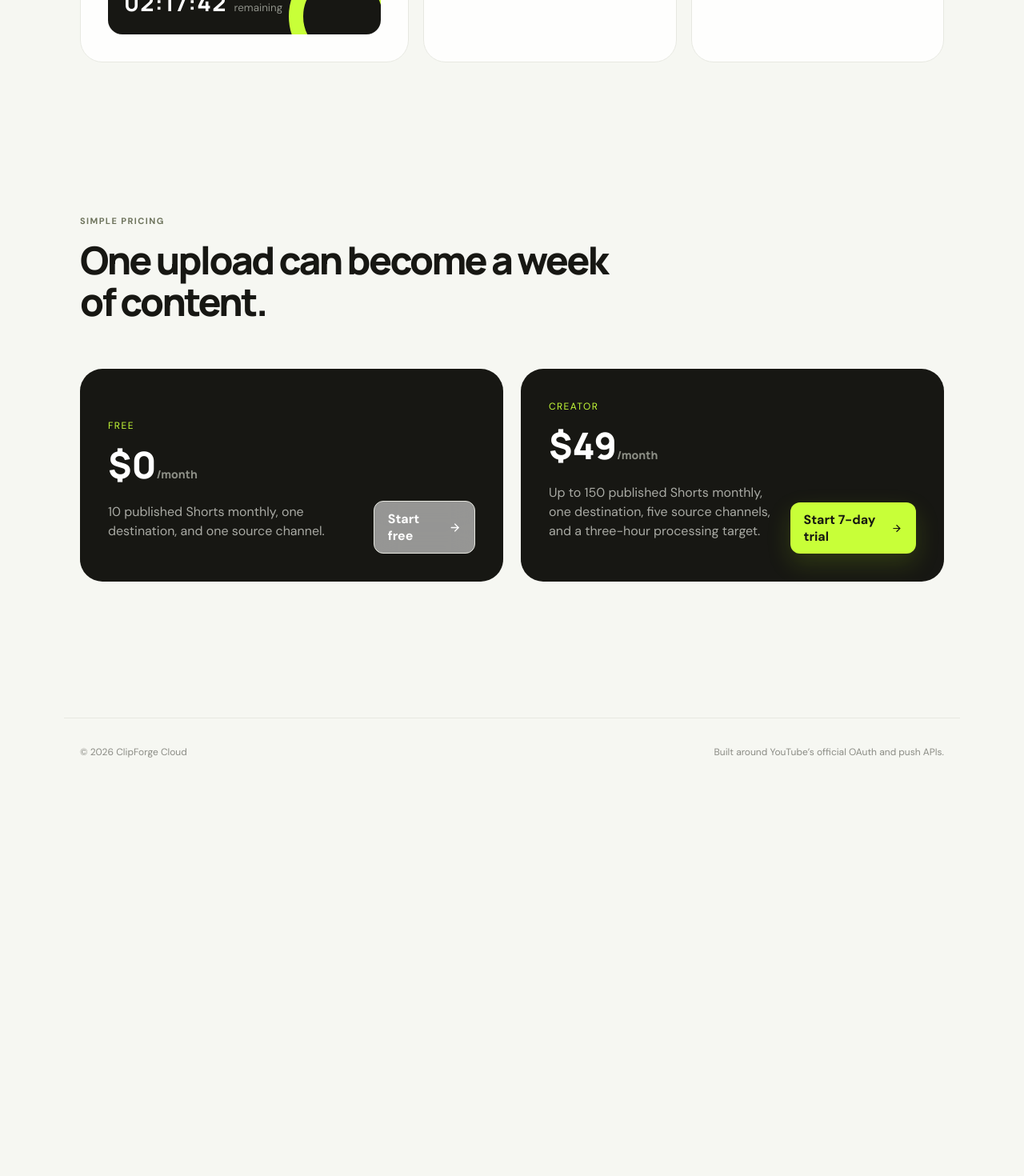
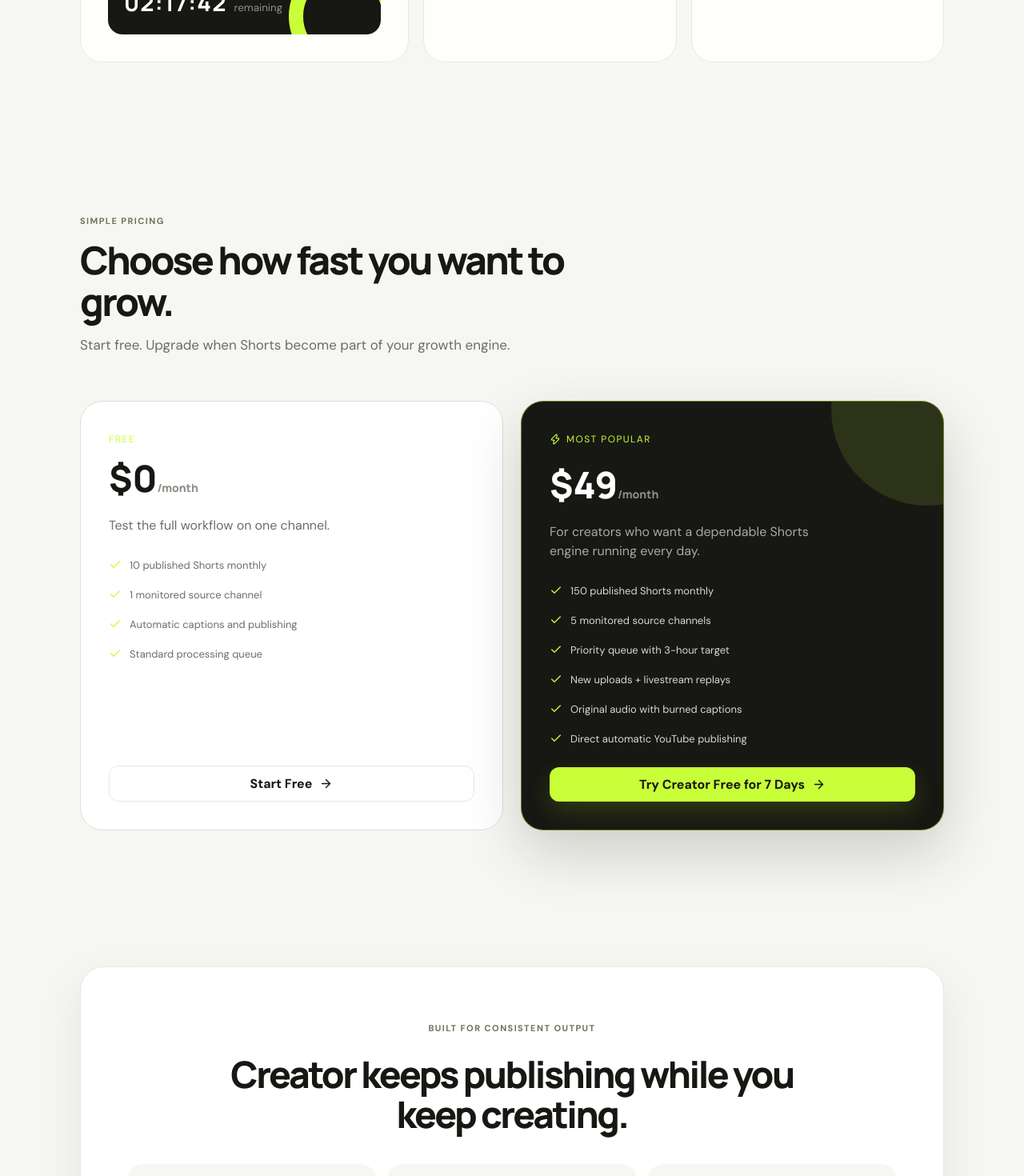
Before and after one commit to orbitwebsites-cloud/clipforge-cli, a Next.js app in the folder saas/: page / in a window 1280 px wide. Shown: the part 1330-2800 px from the top of the page at 80% size. Before the commit the page ends 2312 px from the top, so only its background shows below. Built offline with nearby package versions, Linux system fonts and the light colour scheme.

Commit message:
Launch Creator plan positioning and priority queue

```diff
--- a/saas/app/dashboard/dashboard.tsx
+++ b/saas/app/dashboard/dashboard.tsx
@@ -67,7 +67,7 @@ export default function Dashboard({ initial }: { initial: DashboardData }) {
             <article><div><span className="metric-icon red"><Radio /></span><small>Source channels</small></div><b>{data.sourceChannels.length}</b><p>actively monitored</p></article>
           </div>
 
-          {active && <article className="active-job" id="jobs"><div className="active-top"><div><span className="status-badge"><LoaderCircle className="spin" /> Processing now</span><h2>{active.sourceTitle}</h2><p>Detected {relative(active.detectedAt)} · {statusLabels[active.status]}</p></div><div className="deadline"><small>Time remaining</small><b>{remainingLabel}</b><span>3-hour target</span></div></div><div className="progress-track"><i style={{ width: `${active.progress}%` }} /></div><div className="stages">{stageOrder.map((stage, index) => { const current = stageOrder.indexOf(active.status); const done = current > index || active.status === 'complete'; return <div className={done ? 'done' : current === index ? 'current' : ''} key={stage}><span>{done ? <Check /> : index + 1}</span><b>{statusLabels[stage]}</b></div>; })}</div></article>}
+          {active && <article className="active-job" id="jobs"><div className="active-top"><div><span className="status-badge"><LoaderCircle className="spin" /> Processing now</span><h2>{active.sourceTitle}</h2><p>Detected {relative(active.detectedAt)} · {statusLabels[active.status]}</p></div><div className="deadline"><small>Time remaining</small><b>{remainingLabel}</b><span>{data.sla.targetMinutes === 180 ? 'Creator priority · 3-hour target' : 'Standard queue'}</span></div></div><div className="progress-track"><i style={{ width: `${active.progress}%` }} /></div><div className="stages">{stageOrder.map((stage, index) => { const current = stageOrder.indexOf(active.status); const done = current > index || active.status === 'complete'; return <div className={done ? 'done' : current === index ? 'current' : ''} key={stage}><span>{done ? <Check /> : index + 1}</span><b>{statusLabels[stage]}</b></div>; })}</div></article>}
 
           <div className="dashboard-columns">
             <section className="panel" id="clips"><div className="panel-header"><div><p className="overline">Recent output</p><h2>Published clips</h2></div></div><div className="clip-list">{completedClips.length ? completedClips.map((clip) => <a className="clip-row" href={clip.youtubeUrl || '#'} target="_blank" key={clip.id}><div className="clip-thumb"><Play fill="currentColor" /></div><div><b>{clip.title}</b><p>{clip.durationSeconds}s · YouTube Short</p></div><span className="published-dot">Live</span><ExternalLink /></a>) : <div className="empty-state"><UploadCloud /><b>Your first clips will appear here</b><p>We are watching your source channels for new uploads.</p></div>}</div></section>
--- a/saas/app/layout.tsx
+++ b/saas/app/layout.tsx
@@ -4,8 +4,15 @@ import './globals.css';
 import './pricing.css';
 
 export const metadata: Metadata = {
-  title: 'ClipForge Cloud — Your long videos, working overtime',
-  description: 'Turn every upload and stream replay into captioned YouTube Shorts within three hours.',
+  title: 'ClipForge Cloud | Automatic YouTube Shorts for Creators',
+  description: 'Automatically turn new YouTube uploads and livestream replays into captioned Shorts, then publish them directly to your channel.',
+  openGraph: {
+    title: 'Turn every YouTube upload into captioned Shorts',
+    description: 'Connect your channels once. ClipForge finds the moments, adds captions, and publishes the Shorts for you.',
+    type: 'website',
+    url: 'https://saas-puce-one-84.vercel.app',
+    siteName: 'ClipForge Cloud',
+  },
 };
 
 export default function RootLayout({ children }: Readonly<{ children: React.ReactNode }>) {
--- a/saas/app/page.tsx
+++ b/saas/app/page.tsx
@@ -1,5 +1,5 @@
 import Link from 'next/link';
-import { ArrowRight, Captions, Clock3, Play, Sparkles, Tv } from 'lucide-react';
+import { ArrowRight, Captions, Check, Clock3, Play, Sparkles, Tv, Zap } from 'lucide-react';
 
 export default function HomePage() {
   return (
@@ -14,12 +14,12 @@ export default function HomePage() {
       <section className="hero">
         <div className="eyebrow"><Sparkles size={14} /> Built for creators who ship</div>
         <h1>Your long videos,<br /><span>working overtime.</span></h1>
-        <p>Connect your YouTube channel once. Every new upload or stream replay becomes a batch of captioned Shorts—selected, rendered, and posted within three hours.</p>
+        <p>Connect your YouTube channels once. ClipForge finds the strongest moments, adds sharp captions, and publishes the Shorts for you. Creator jobs get priority delivery within three hours.</p>
         <div className="hero-actions">
-          <Link className="button button-primary button-large" href="/sign-up">Create your account <ArrowRight size={18} /></Link>
+          <Link className="button button-primary button-large" href="/sign-up">Create My First Shorts <ArrowRight size={18} /></Link>
           <a className="button button-ghost button-large" href="#how">See how it works</a>
         </div>
-        <div className="hero-proof"><span><i className="pulse" /> 3-hour delivery target</span><span>No custom voiceovers</span><span>Cancel anytime</span></div>
+        <div className="hero-proof"><span><i className="pulse" /> Creator priority queue</span><span>Original audio + captions</span><span>Direct YouTube publishing</span></div>
       </section>
 
       <section className="pipeline-preview" id="how">
@@ -41,9 +41,15 @@ export default function HomePage() {
       </section>
 
       <section className="pricing-section" id="pricing">
-        <div><p className="overline">Simple pricing</p><h2>One upload can become a week of content.</h2></div>
-        <div className="price-card"><div><span>Free</span><h3>$0<small>/month</small></h3><p>10 published Shorts monthly, one destination, and one source channel.</p></div><Link className="button button-ghost" href="/sign-up">Start free <ArrowRight size={17} /></Link></div>
-        <div className="price-card"><div><span>Creator</span><h3>$49<small>/month</small></h3><p>Up to 150 published Shorts monthly, one destination, five source channels, and a three-hour processing target.</p></div><Link className="button button-primary" href="/sign-up">Start 7-day trial <ArrowRight size={17} /></Link></div>
+        <div><p className="overline">Simple pricing</p><h2>Choose how fast you want to grow.</h2><p className="pricing-intro">Start free. Upgrade when Shorts become part of your growth engine.</p></div>
+        <article className="price-card free-plan"><div><span>Free</span><h3>$0<small>/month</small></h3><p>Test the full workflow on one channel.</p><ul><li><Check /> 10 published Shorts monthly</li><li><Check /> 1 monitored source channel</li><li><Check /> Automatic captions and publishing</li><li><Check /> Standard processing queue</li></ul></div><Link className="button button-ghost" href="/sign-up">Start Free <ArrowRight size={17} /></Link></article>
+        <article className="price-card creator-plan"><div><span className="popular-label"><Zap /> Most popular</span><h3>$49<small>/month</small></h3><p>For creators who want a dependable Shorts engine running every day.</p><ul><li><Check /> 150 published Shorts monthly</li><li><Check /> 5 monitored source channels</li><li><Check /> Priority queue with 3-hour target</li><li><Check /> New uploads + livestream replays</li><li><Check /> Original audio with burned captions</li><li><Check /> Direct automatic YouTube publishing</li></ul></div><Link className="button button-primary" href="/sign-up">Try Creator Free for 7 Days <ArrowRight size={17} /></Link></article>
+      </section>
+
+      <section className="creator-proof">
+        <div><p className="overline">Built for consistent output</p><h2>Creator keeps publishing while you keep creating.</h2></div>
+        <div className="creator-benefits"><article><b>5×</b><h3>More sources</h3><p>Monitor your main channel, stream archive, podcast, and collaborator channels from one dashboard.</p></article><article><b>15×</b><h3>More monthly output</h3><p>Move from 10 free Shorts to as many as 150 published Shorts every month.</p></article><article><b>&lt;3h</b><h3>Priority delivery target</h3><p>Creator jobs move ahead of the standard queue so timely uploads stay timely.</p></article></div>
+        <Link className="button button-primary button-large" href="/sign-up">Start the 7-Day Creator Trial <ArrowRight size={18} /></Link>
       </section>
       <footer><span>© 2026 ClipForge Cloud</span><span>Built around YouTube’s official OAuth and push APIs.</span></footer>
     </main>
--- a/saas/app/pricing.css
+++ b/saas/app/pricing.css
@@ -12,8 +12,155 @@
   max-width: 680px;
 }
 
+.pricing-intro {
+  max-width: 620px;
+  color: var(--muted);
+  font-size: 17px;
+}
+
+.price-card {
+  align-items: stretch;
+  flex-direction: column;
+  min-height: 520px;
+}
+
+.price-card ul {
+  display: grid;
+  gap: 13px;
+  margin: 25px 0 0;
+  padding: 0;
+  list-style: none;
+}
+
+.price-card li {
+  display: flex;
+  align-items: center;
+  gap: 10px;
+  color: #d8d9d3;
+  font-size: 13px;
+}
+
+.price-card li svg {
+  width: 16px;
+  color: var(--lime);
+}
+
+.price-card > .button {
+  width: 100%;
+}
+
+.free-plan {
+  border: 1px solid #dedfd8;
+  background: #fff;
+  color: var(--ink);
+}
+
+.free-plan p,
+.free-plan li {
+  color: var(--muted);
+}
+
+.creator-plan {
+  position: relative;
+  overflow: hidden;
+  border: 1px solid rgba(200, 255, 56, .45);
+  box-shadow: 0 28px 70px rgba(23, 23, 19, .18);
+}
+
+.creator-plan::after {
+  position: absolute;
+  width: 240px;
+  height: 240px;
+  right: -100px;
+  top: -110px;
+  border-radius: 50%;
+  background: rgba(200, 255, 56, .12);
+  content: '';
+}
+
+.popular-label {
+  display: inline-flex;
+  align-items: center;
+  gap: 7px;
+}
+
+.popular-label svg {
+  width: 14px;
+}
+
+.creator-proof {
+  max-width: 1080px;
+  margin: 0 auto 120px;
+  padding: 58px;
+  border: 1px solid var(--line);
+  border-radius: 30px;
+  background: #fff;
+  text-align: center;
+  box-shadow: var(--shadow);
+}
+
+.creator-proof > div:first-child {
+  display: grid;
+  justify-items: center;
+}
+
+.creator-proof h2 {
+  max-width: 720px;
+  margin: 15px auto 38px;
+  font: 800 46px/1.08 'Manrope';
+  letter-spacing: -.055em;
+}
+
+.creator-benefits {
+  display: grid;
+  grid-template-columns: repeat(3, 1fr);
+  gap: 14px;
+  margin-bottom: 30px;
+  text-align: left;
+}
+
+.creator-benefits article {
+  padding: 25px;
+  border-radius: 20px;
+  background: #f6f7f2;
+}
+
+.creator-benefits b {
+  color: #76952e;
+  font: 800 32px 'Manrope';
+}
+
+.creator-benefits h3 {
+  margin: 9px 0;
+  font: 800 18px 'Manrope';
+}
+
+.creator-benefits p {
+  margin: 0;
+  color: var(--muted);
+  font-size: 13px;
+  line-height: 1.6;
+}
+
 @media (max-width: 760px) {
   .pricing-section > div:first-child {
     margin-bottom: 0;
   }
+
+  .price-card {
+    min-height: auto;
+  }
+
+  .creator-proof {
+    margin: 0 15px 70px;
+    padding: 35px 20px;
+  }
+
+  .creator-proof h2 {
+    font-size: 35px;
+  }
+
+  .creator-benefits {
+    grid-template-columns: 1fr;
+  }
 }
```
Also changed, not shown: saas/lib/repository.ts (+8 -3 lines), saas/marketing/creator-launch.md (added, +63 -0 lines), 1 other file (tests, documents, lock files or other folders).
